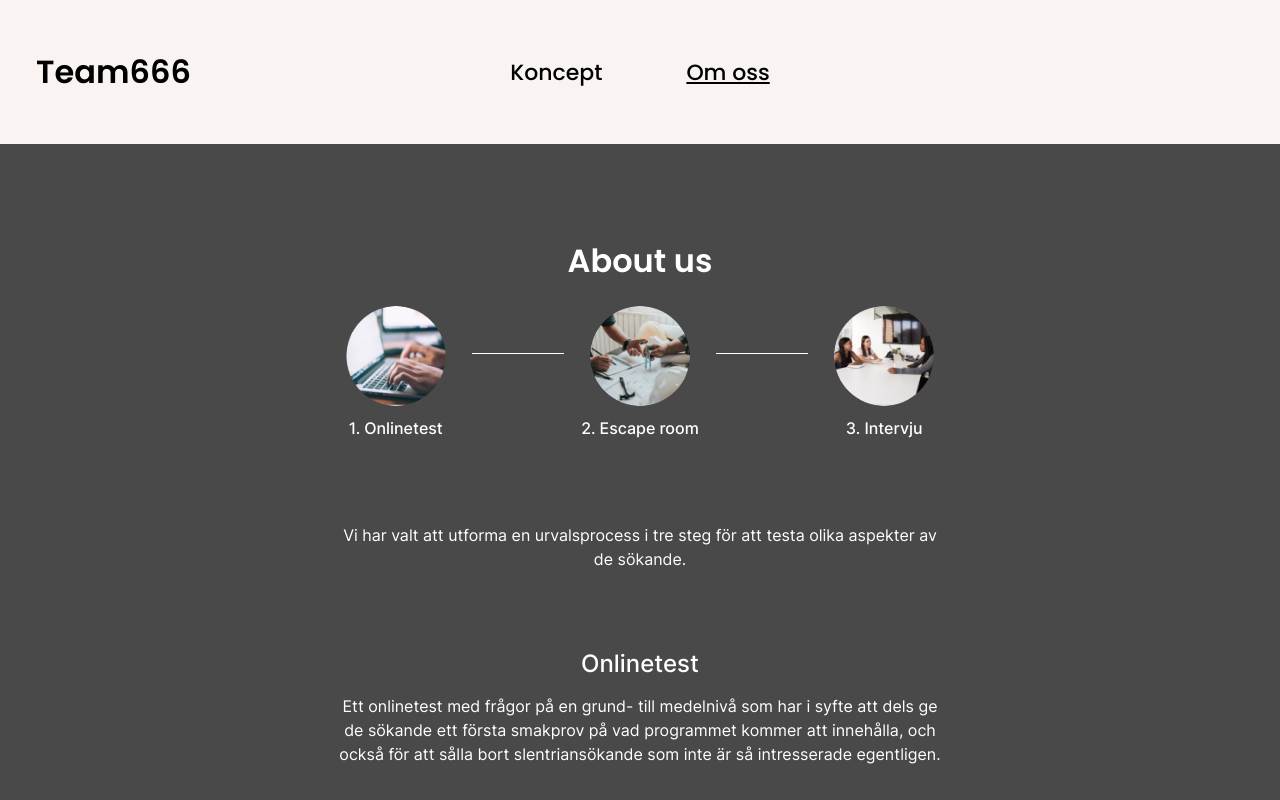
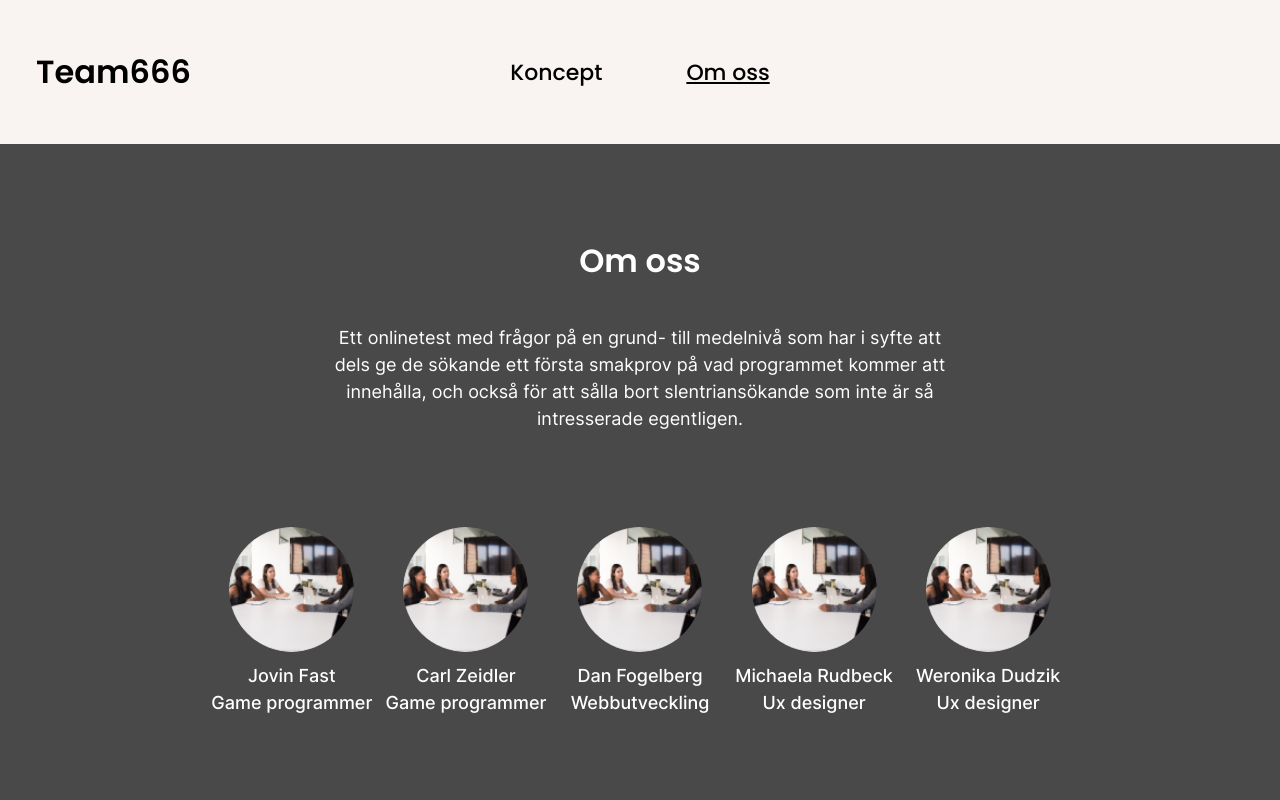
Before and after one commit to DanFogelberg/BestTest, a React (Vite) app: page / in a window 1280 px wide. Both pictures are taken after a click on the link "Om oss". Shown: the top 800 px of the page. Built offline with nearby package versions, Linux system fonts and the light colour scheme.

Commit message:
About us 90%

```diff
--- /dev/null
+++ b/src/AboutUs.tsx
@@ -0,0 +1,40 @@
+export default function AboutUs() {
+    return <>
+        <h1>Om oss</h1>
+        <div className = "infoBlock">
+        <p>Ett onlinetest med frågor på en grund- till medelnivå som har i syfte att dels ge de sökande ett första smakprov på vad programmet kommer att innehålla, och också för att sålla bort slentriansökande som inte är så intresserade egentligen.</p>
+        </div>
+
+        <div className = "usInfo">
+            <div className="person">
+                <img src='./images/interview.png' className="circle"></img>
+                <p>Jovin Fast &#10; Game programmer</p>
+            </div>
+
+            <div className="person">
+                <img src='./images/interview.png' className="circle"></img>
+                <p>Carl Zeidler &#10; Game programmer</p>
+            </div>
+
+            <div className="person">
+                <img src='./images/interview.png' className="circle"></img>
+                <p>Dan Fogelberg &#10; Webbutveckling</p>
+
+            </div>
+
+            <div className="person">
+            <img src='./images/interview.png' className="circle"></img>
+                <p>Michaela Rudbeck &#10; Ux designer</p>
+            </div>
+
+            <div className="person">
+            <img src='./images/interview.png' className="circle"></img>
+                <p>Weronika Dudzik &#10; Ux designer</p>
+            </div>
+
+        </div>
+
+
+
+    </>;
+}
--- a/src/App.tsx
+++ b/src/App.tsx
@@ -2,6 +2,8 @@ import { useState } from 'react'
 //import reactLogo from './assets/react.svg'
 //import viteLogo from '/vite.svg' Kept to remember how this is done
 import './App.css'
+import AboutUs from './AboutUs.tsx'
+import Concept from './Concept.tsx'
 
 
 
@@ -21,83 +23,8 @@ function App() {
 
       </div>
 
-    {page==="index" ? <h1>Urvalsprov för webbutvecklare</h1> : <h1>About us</h1>}
+    {page==="index" ? <Concept/> : <AboutUs/>}
 
-      <div className = "overview">
-        <div className="concept">
-          <img src='./images/onlineTest.png' className="circle"></img>
-          <p className = "conceptTitle">1. Onlinetest</p>
-        </div>
-        <div className ="horizontalLine"> </div>
-        <div className="concept">
-        <img src='/images/escapeRoom.png' className="circle"></img>
-          <p className = "conceptTitle">2. Escape room</p>
-        </div>
-        <div className ="horizontalLine"> </div>
-        <div className="concept">
-        <img src='./images/interview.png' className="circle"></img>
-          <p className = "conceptTitle">3. Intervju</p>
-        </div>
-
-      </div>
-      <div className = "infoBlock">
-      <p>Vi har valt att utforma en urvalsprocess i tre steg för att testa olika aspekter av de sökande.</p>
-      </div>
-
-      <div className = "infoBlock">
-      <h2>Onlinetest</h2>
-      <p>Ett onlinetest med frågor på en grund- till medelnivå som har i syfte att dels ge de sökande ett första smakprov på vad programmet kommer att innehålla, och också för att sålla bort slentriansökande som inte är så intresserade egentligen.</p>
-      </div>
-
-      <div className = "infoBlock">
-      <h2>Escape room</h2>
-      <p>Escape room:et består av två moment:
-Det första momentet är en gemensam del för fyra sökande som skall lösa ett logikpussel där varje sökande har en del av pusslet som de inte får visa för de andra. När detta pusslet är löst får de den andra delen, som är individuell. Ifall det skulle vara färre än fyra deltagare så får de återstående fler ledtrådar.
-<br></br><br></br>
-I det andra momentet så skall de sökande placera ut fem segment av kod i rätt ordning så att koden kompilerar utan problem. När papprena är i rätt ordning kan den sökande vända på dem för att få fram en sifferkod som låser upp en låda där det finns ett formulär som den sökande skall fylla i och ta med till intervjusteget.</p>
-      </div>
-
-      <div className = "infoBlock">
-      <h2>Intervju</h2>
-      <p>Intervjun har som syfte att följa upp på de tidigare testerna för att utvärdera hur den sökande gick tillväga för att lösa problemen som de mötte, samt gå igenom formuläret som den sökande fyllt i efter att ha klarat escape room:et. Detta formulär består av frågor där den sökande får beskriva sin roll i gruppmomentet i escape room:et.
-      <br></br>
-      <br></br>
-      Den har också som syfte att utvärdera slutgiltig lämplighet för studierna.
-      intervjun genomförs av programansvarig lärare samt en person till, helst branschmedlem, men det viktigaste är att det är en utomstående för att motverka partiskhet.</p>
-      </div>
-
-      <div className = "infoBlock">
-      <h2>Exempel från escape room</h2>
-      <p> Sju personer står i kö. Alla har olika färger på sina tröjor, gruppens uppgift är att lista ut i vilken ordning de står. Fem stycken ledtrådar delas ut bland deltagarna, är det färre än fem får en deltagare fler än en ledtråd. På bordet finns det sju olika pappers ark med olika färger. På arken står det olika siffror och tecken:
-      <br></br>
-      <br></br>
-      Turkos = 1
-      Orange = 4
-      Blå = 0
-      Röd = 5
-      Gult = -
-      Grön = 6
-      Brun = 8
-      <br></br>
-      <br></br>
-      Svaret blir: 1405-68 = 1337
-      <br></br>
-      <br></br>
-      Turkos stod längre fram än Grön, men längre bak än Orange.
-      <br></br>
-      <br></br>
-      Röd står längre fram än Orange.
-      <br></br>
-      <br></br>
-      Blå står längre fram än Grön, men längre bak än Brun.
-      <br></br>
-      <br></br>
-      Brun står längre fram än många, även längre bak än lika många.
-      <br></br>
-      <br></br>
-      Gul står längre bak än Röd,Grön och Blå.
-      </p>
-      </div>
 
 
 
--- /dev/null
+++ b/src/Concept.tsx
@@ -0,0 +1,80 @@
+export default function AboutUs() {
+    return <>
+    <h1>Urvalsprov för webbutvecklare</h1>
+    <div className = "overview">
+      <div className="concept">
+        <img src='./images/onlineTest.png' className="circle"></img>
+        <p className = "conceptTitle">1. Onlinetest</p>
+      </div>
+      <div className ="horizontalLine"> </div>
+      <div className="concept">
+      <img src='/images/escapeRoom.png' className="circle"></img>
+        <p className = "conceptTitle">2. Escape room</p>
+      </div>
+      <div className ="horizontalLine"> </div>
+      <div className="concept">
+      <img src='./images/interview.png' className="circle"></img>
+        <p className = "conceptTitle">3. Intervju</p>
+      </div>
+
+    </div>
+    <div className = "infoBlock">
+    <p>Vi har valt att utforma en urvalsprocess i tre steg för att testa olika aspekter av de sökande.</p>
+    </div>
+
+    <div className = "infoBlock">
+    <h2>Onlinetest</h2>
+    <p>Ett onlinetest med frågor på en grund- till medelnivå som har i syfte att dels ge de sökande ett första smakprov på vad programmet kommer att innehålla, och också för att sålla bort slentriansökande som inte är så intresserade egentligen.</p>
+    </div>
+
+    <div className = "infoBlock">
+    <h2>Escape room</h2>
+    <p>Escape room:et består av två moment:
+Det första momentet är en gemensam del för fyra sökande som skall lösa ett logikpussel där varje sökande har en del av pusslet som de inte får visa för de andra. När detta pusslet är löst får de den andra delen, som är individuell. Ifall det skulle vara färre än fyra deltagare så får de återstående fler ledtrådar.
+<br></br><br></br>
+I det andra momentet så skall de sökande placera ut fem segment av kod i rätt ordning så att koden kompilerar utan problem. När papprena är i rätt ordning kan den sökande vända på dem för att få fram en sifferkod som låser upp en låda där det finns ett formulär som den sökande skall fylla i och ta med till intervjusteget.</p>
+    </div>
+
+    <div className = "infoBlock">
+    <h2>Intervju</h2>
+    <p>Intervjun har som syfte att följa upp på de tidigare testerna för att utvärdera hur den sökande gick tillväga för att lösa problemen som de mötte, samt gå igenom formuläret som den sökande fyllt i efter att ha klarat escape room:et. Detta formulär består av frågor där den sökande får beskriva sin roll i gruppmomentet i escape room:et.
+    <br></br>
+    <br></br>
+    Den har också som syfte att utvärdera slutgiltig lämplighet för studierna.
+    intervjun genomförs av programansvarig lärare samt en person till, helst branschmedlem, men det viktigaste är att det är en utomstående för att motverka partiskhet.</p>
+    </div>
+
+    <div className = "infoBlock">
+    <h2>Exempel från escape room</h2>
+    <p> Sju personer står i kö. Alla har olika färger på sina tröjor, gruppens uppgift är att lista ut i vilken ordning de står. Fem stycken ledtrådar delas ut bland deltagarna, är det färre än fem får en deltagare fler än en ledtråd. På bordet finns det sju olika pappers ark med olika färger. På arken står det olika siffror och tecken:
+    <br></br>
+    <br></br>
+    Turkos = 1
+    Orange = 4
+    Blå = 0
+    Röd = 5
+    Gult = -
+    Grön = 6
+    Brun = 8
+    <br></br>
+    <br></br>
+    Svaret blir: 1405-68 = 1337
+    <br></br>
+    <br></br>
+    Turkos stod längre fram än Grön, men längre bak än Orange.
+    <br></br>
+    <br></br>
+    Röd står längre fram än Orange.
+    <br></br>
+    <br></br>
+    Blå står längre fram än Grön, men längre bak än Brun.
+    <br></br>
+    <br></br>
+    Brun står längre fram än många, även längre bak än lika många.
+    <br></br>
+    <br></br>
+    Gul står längre bak än Röd,Grön och Blå.
+    </p>
+    </div>
+    </>;
+}
--- a/src/index.css
+++ b/src/index.css
@@ -13,6 +13,10 @@
   -webkit-font-smoothing: antialiased;
   -moz-osx-font-smoothing: grayscale;
   -webkit-text-size-adjust: 100%;
+}
+
+p{
+  font-size: 18px;
 }
 
 body {
@@ -32,9 +36,14 @@ body {
 
 h1 {
   margin-top: 93px;
+  margin-bottom: 39px;
   text-align: center;
   font-size: 32px;
   font-family: poppins;
+}
+
+h2 {
+  font-size: 20px;
 }
 
 .banner {
@@ -103,8 +112,8 @@ font-family: poppins;
 }
 
 .circle {
-  height: 100px;
-  width: 100px;
+  height: 125px;
+  width: 125px;
 
   border-radius: 50%;
   display: inline-block;
@@ -115,7 +124,7 @@ font-family: poppins;
   display: flex;
   flex-direction: column;
   align-items: center;
-  width: 100px;
+  width: 125px;
 }
 
 .conceptTitle{
@@ -134,6 +143,9 @@ font-family: poppins;
   margin-bottom: 75px;
 
 }
+
+
+
 .infoBlock > h2{
   margin-bottom: 0px;
 
@@ -146,6 +158,40 @@ font-family: poppins;
 }
 
 
+.usInfo{
+  align-items: center;
+  display: flex;
+  justify-content: space-around;
+
+  font-family:inter;
+  font-weight: 500;
+
+  margin-left: 16%;
+  margin-right: 16%;
+
+  padding-top: 20px;
+  margin-bottom: 73px;
+
+
+
+}
+
+.person{
+  display: flex;
+  flex-direction: column;
+  align-items: center;
+  width: 125px;
+}
+
+.person > p{
+  width: 200%;
+  text-align: center;
+  white-space: pre-line;
+  margin-top: 10px;
+
+}
+
+
 @media (prefers-color-scheme: light) {
   /* :root {
     color: #213547;
```
Also changed, not shown: src/Koncept.tsx (deleted).
